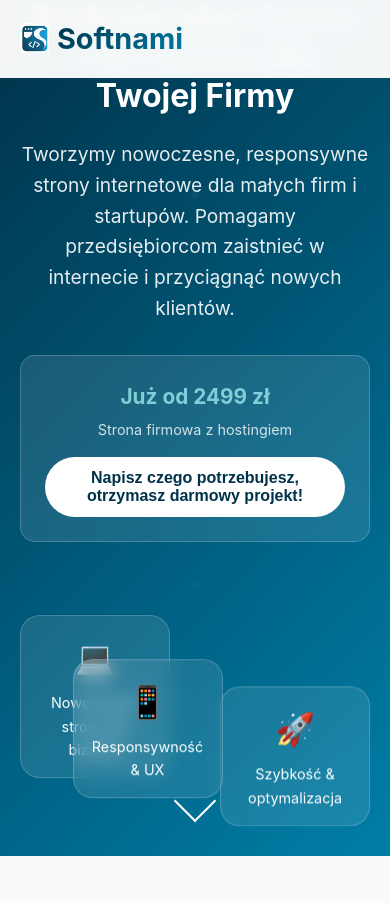
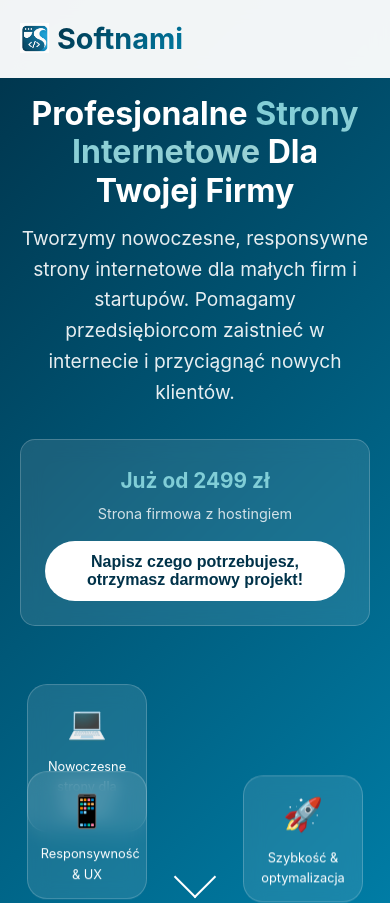
Before and after one commit to kmajder/softnami, a Next.js app: page / in a window 390 px wide. Shown: the top 903 px of the page. Built offline with nearby package versions, Linux system fonts and the light colour scheme.

Commit message:
poprawki

```diff
--- a/src/app/globals.css
+++ b/src/app/globals.css
@@ -138,6 +138,7 @@ body {
   background: linear-gradient(135deg, #003249 0%, #007EA7 100%);
   position: relative;
   overflow: hidden;
+  padding-top: 80px; /* Dodaj padding-top aby treść nie chowała się pod navbar */
 }
 
 .hero::before {
@@ -1002,6 +1003,11 @@ body {
     height: 60px;
   }
 
+  .floating-logo {
+    top: 5%;
+    right: 5%;
+  }
+
   .logo-image-footer {
     height: 40px;
   }
@@ -1010,10 +1016,12 @@ body {
     grid-template-columns: 1fr;
     text-align: center;
     gap: 2rem;
+    padding-top: 20px;
   }
 
   .hero-title {
     font-size: 2.5rem;
+    margin-bottom: 1rem;
   }
 
   .price {
@@ -1081,21 +1089,28 @@ body {
 
   .floating-elements {
     height: 300px;
+    position: relative;
   }
 
   .floating-card:nth-child(1) {
-    top: 10%;
-    left: 2%;
+    top: 5%;
+    left: 5%;
+    max-width: 120px;
+    font-size: 0.8rem;
   }
 
   .floating-card:nth-child(2) {
-    top: 40%;
+    top: 45%;
     right: 5%;
+    max-width: 120px;
+    font-size: 0.8rem;
   }
 
   .floating-card:nth-child(3) {
-    bottom: 20%;
-    left: 20%;
+    bottom: 10%;
+    left: 5%;
+    max-width: 120px;
+    font-size: 0.8rem;
   }
 }
 
@@ -1108,12 +1123,23 @@ body {
     height: 50px;
   }
 
+  .floating-logo {
+    top: 2%;
+    right: 2%;
+  }
+
   .logo-image-footer {
     height: 35px;
   }
 
   .hero-title {
     font-size: 2rem;
+    margin-bottom: 0.8rem;
+  }
+
+  .hero-content {
+    padding-top: 15px;
+    gap: 1.5rem;
   }
 
   .price {
@@ -1150,24 +1176,27 @@ body {
 
   .floating-elements {
     height: 250px;
+    position: relative;
   }
 
   .floating-card {
-    padding: 1rem;
+    padding: 0.8rem;
+    max-width: 100px;
+    font-size: 0.7rem;
   }
 
   .floating-card:nth-child(1) {
-    top: 5%;
-    left: 0%;
+    top: 2%;
+    left: 2%;
   }
 
   .floating-card:nth-child(2) {
-    top: 35%;
-    right: 0%;
+    top: 40%;
+    right: 2%;
   }
 
   .floating-card:nth-child(3) {
-    bottom: 15%;
-    left: 15%;
+    bottom: 5%;
+    left: 2%;
   }
 }
```
